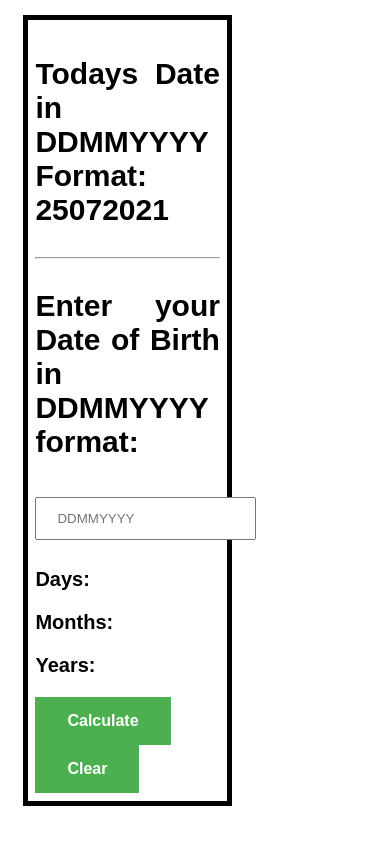
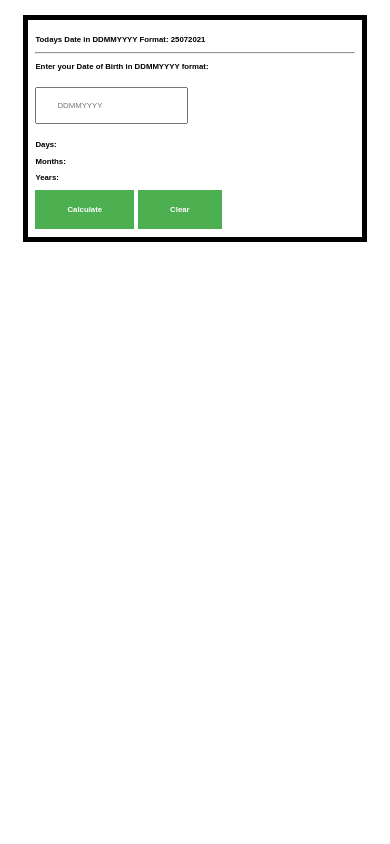
Before and after one commit to surajkrishan/AgeCalc, a plain HTML site: page index.html in a window 390 px wide. Drawn offline with Linux system fonts and the light colour scheme.

Commit message:
made the page responsive

```diff
--- a/style.css
+++ b/style.css
@@ -9,25 +9,25 @@ html {
     margin: 4%;
     padding: 2%;
     border: 5px black solid;
-    margin-right: 40%;
+    width: auto;
 }
 
 /* Text styles */
 .text_1 {
-    font-size:30px;
+    font-size:2vw;
     text-align: justify;
     font-weight: bold;
     font-family: Arial, Helvetica, sans-serif;
 }
 
 .text_2 {
-    font-size:20px;
+    font-size:2vw;
     font-weight: bold;
     font-family: Arial, Helvetica, sans-serif;
 }
 
 .error {
-    font-size: 20px;
+    font-size: 2vw;
     color: red;
     font-weight: bold;
     font-family: Arial, Helvetica, sans-serif;
@@ -35,6 +35,7 @@ html {
 
 /* input styles */
 input[type=text] {
+    font-size:2vw;
     padding: 12px 20px;
     margin: 8px 0;
   }
@@ -55,6 +56,6 @@ input[type=text] {
     text-align: center;
     text-decoration: none;
     display: inline-block;
-    font-size: 16px;
+    font-size: 2vw;
     font-weight: bold;
   }
```
